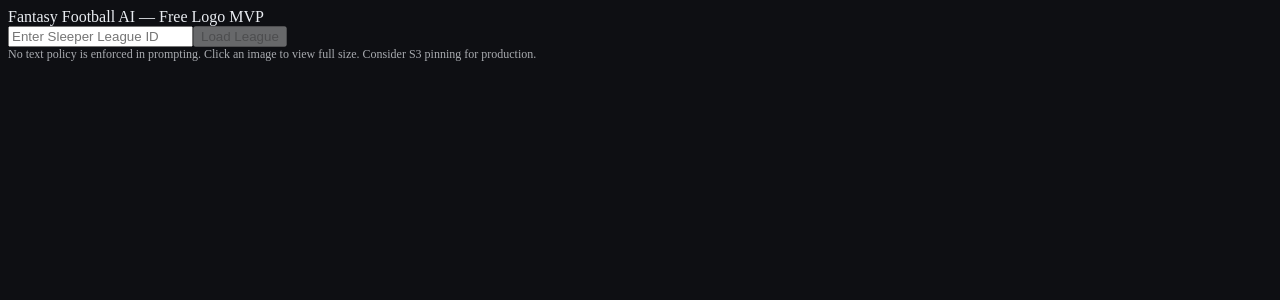
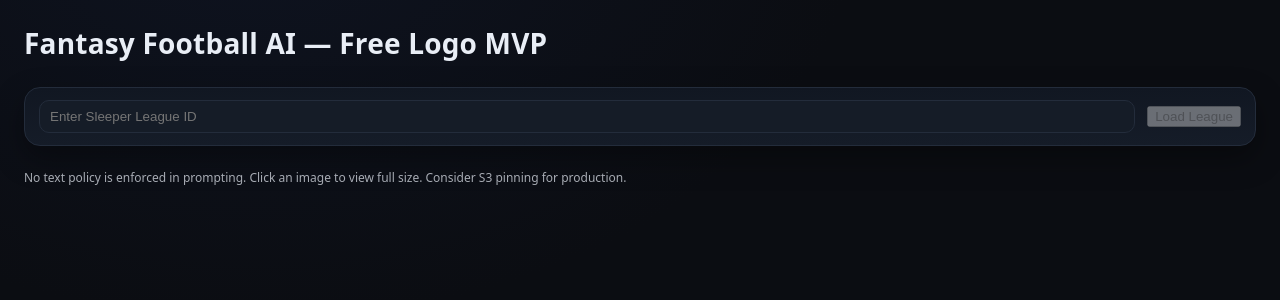
Before and after one commit to nmortimer/Fantasy3, a Next.js app: page / in a window 1280 px wide. Shown: the top 300 px of the page. Built offline with nearby package versions, Linux system fonts and the light colour scheme.

Commit message:
Update globals.css

```diff
--- a/app/globals.css
+++ b/app/globals.css
@@ -1,50 +1,295 @@
-@tailwind base;
-@tailwind components;
-@tailwind utilities;
+/* ============================
+   Fantasy Logos — Global Styles
+   Tight, Sleeper‑style dark UI
+   ============================ */
 
-/* App theme */
-:root {
-  --bg: #0e0f13;
-  --card: #151821;
-  --muted: #8a8fa3;
-  --border: #242838;
-  --accent: #6ee7ff;
+/* --- Reset / base --- */
+*,
+*::before,
+*::after { box-sizing: border-box; }
+
+:root{
+  /* Core palette (AA+ contrast on dark) */
+  --bg:        #0b0d12;
+  --bg-soft:   #0f131b;
+  --surface:   #111722;   /* card top */
+  --surface-2: #151c28;   /* card bottom */
+  --elev:      #0d1220;   /* elevated elements */
+  --border:    #232c3b;
+  --border-2:  #1d2634;
+
+  --text:      #e9eef6;
+  --muted:     #a7b1c3;
+  --muted-2:   #8a94a6;
+
+  --accent:    #5865f2;   /* primary action */
+  --accent-2:  #3b82f6;   /* blue highlight */
+  --success:   #22c55e;
+  --warn:      #f59e0b;
+  --danger:    #ef4444;
+
+  --ring:      #6b7cff;
+  --shadow:    0 12px 30px rgba(0,0,0,.35);
+
+  /* Layout scale */
+  --radius-lg: 16px;
+  --radius-md: 12px;
+  --radius-sm: 10px;
+
+  --gap-xl: 24px;
+  --gap-lg: 16px;
+  --gap-md: 12px;
+  --gap-sm: 8px;
+
+  --preview-size: 360px;  /* logo preview box */
 }
 
-html, body {
-  background: var(--bg);
-  color: #e9ecf1;
+html, body { height: 100%; }
+html { -webkit-text-size-adjust: 100%; }
+body{
+  margin: 0;
+  color: var(--text);
+  background: radial-gradient(1200px 800px at 20% -10%, #0e1320 0%, #0b0d12 50%, #0b0d12 100%);
+  font-family: ui-sans-serif, system-ui, -apple-system, Segoe UI, Roboto, Helvetica, Arial, "Apple Color Emoji","Segoe UI Emoji";
+  line-height: 1.4;
 }
 
-/* Cards */
-.card {
-  @apply rounded-xl border border-[color:var(--border)] bg-[color:var(--card)] shadow-sm;
+/* --- Generic utils --- */
+.hidden { display: none !important; }
+.row { display: flex; gap: var(--gap-md); align-items: center; }
+.col { display: grid; gap: var(--gap-md); }
+.stack-sm { display: grid; gap: var(--gap-sm); }
+.stack-lg { display: grid; gap: var(--gap-lg); }
+.center { display: grid; place-items: center; }
+.divider { height: 1px; background: var(--border); border-radius: 1px; }
+
+/* --- Page shell --- */
+.container{
+  max-width: 1280px;
+  margin: 0 auto;
+  padding: var(--gap-xl);
+  display: grid;
+  gap: var(--gap-xl);
 }
 
-/* Buttons */
-.btn {
-  @apply inline-flex items-center justify-center rounded-md px-3 py-2 text-sm font-medium transition;
-  background: #222738;
-  border: 1px solid #2c3246;
-}
-.btn:hover { background: #2a3044; }
-.btn-primary { background: #2d7cff; border-color:#2d7cff; }
-.btn-primary:hover { background:#1f64d4; }
-
-/* Inputs */
-.input {
-  @apply w-full rounded-md bg-[#0f1220] border border-[color:var(--border)] px-3 py-2 text-sm outline-none;
+.h1{
+  margin: 0;
+  font-size: 28px;
+  font-weight: 800;
+  letter-spacing: .2px;
 }
 
-/* No accidental grayscale anywhere */
-img.logo-img {
-  filter: none !important;
-  -webkit-filter: none !important;
+.subtle { color: var(--muted); }
+
+/* --- Toolbar (league loader, global actions) --- */
+.toolbar{
+  display: flex;
+  gap: var(--gap-md);
+  align-items: center;
+  flex-wrap: wrap;
+  background: linear-gradient(180deg, var(--surface), var(--surface-2));
+  border: 1px solid var(--border);
+  border-radius: var(--radius-lg);
+  padding: 12px 14px;
+  box-shadow: var(--shadow);
+}
+.toolbar input{ min-width: 380px; flex: 1; }
+
+/* --- Grid of team cards --- */
+.cards{
+  display: grid;
+  gap: var(--gap-lg);
+  grid-template-columns: repeat(auto-fill, minmax(560px, 1fr));
 }
 
-/* Subtle grid gap rhythm */
-.grid-gap { gap: 18px; }
+/* --- Card --- */
+.card{
+  background: linear-gradient(180deg, var(--surface), var(--surface-2));
+  border: 1px solid var(--border);
+  border-radius: var(--radius-lg);
+  padding: var(--gap-lg);
+  box-shadow: var(--shadow);
+}
 
-.badge {
-  @apply text-[11px] px-2 py-0.5 rounded-md border border-[color:var(--border)] bg-[#0f1220] text-[color:var(--muted)];
+/* --- Preview (logo box) --- */
+.preview{
+  width: var(--preview-size);
+  height: var(--preview-size);
+  display: grid;
+  place-items: center;
+  background: #0a0f18;
+  border: 1px solid var(--border-2);
+  border-radius: var(--radius-md);
+  overflow: hidden;
 }
+.preview.click{ cursor: zoom-in; }
+.preview img{
+  width: 100%;
+  height: 100%;
+  object-fit: contain;
+  background: #ffffff;          /* ensures bright contrast behind vector marks */
+}
+
+/* --- Editor area (right side of card) --- */
+.editor{
+  display: grid;
+  gap: var(--gap-lg);
+  min-width: 0;
+}
+.editor .title{
+  font-size: 16px;
+  font-weight: 700;
+}
+.editor .owner{
+  color: var(--muted);
+}
+
+/* --- Inputs --- */
+label{
+  font-size: 12px;
+  color: var(--muted);
+}
+
+input, select, textarea{
+  width: 100%;
+  background: #151c27;
+  color: var(--text);
+  border: 1px solid var(--border);
+  border-radius: var(--radius-sm);
+  padding: 8px 10px;
+  outline: none;
+  transition: border-color .15s ease, box-shadow .15s ease;
+}
+input:focus, select:focus, textarea:focus{
+  border-color: var(--ring);
+  box-shadow: 0 0 0 3px rgba(104,116,255,.18);
+}
+
+/* Color input aligned nicely with hex box */
+input[type="color"]{
+  padding: 0;
+  height: 36px;
+  width: 48px;
+  border-radius: 8px;
+  border: 1px solid var(--border);
+  background: transparent;
+}
+
+/* Hex field next to color input */
+.hex{
+  width: 110px;
+}
+
+/* --- Buttons --- */
+.btn{
+  background: #161d29;
+  color: var(--text);
+  border: 1px solid var(--border);
+  border-radius: var(--radius-sm);
+  padding: 8px 12px;
+  font-weight: 700;
+  line-height: 1;
+  cursor: pointer;
+  transition: border-color .15s ease, transform .02s ease;
+}
+.btn:hover{ border-color: var(--accent-2); }
+.btn:active{ transform: translateY(1px); }
+
+.btn-primary{
+  background: linear-gradient(180deg, #5e6bff, #5865f2);
+  border-color: #6b79ff;
+  color: #fff;
+}
+.btn-primary:hover{
+  border-color: #8190ff;
+  filter: brightness(1.03);
+}
+
+.btn-ghost{
+  background: transparent;
+  border-color: var(--border);
+  color: var(--muted);
+}
+.btn-ghost:hover{ color: var(--text); border-color: var(--border-2); }
+
+/* --- Chips / swatches --- */
+.swatch{
+  width: 18px; height: 18px;
+  border-radius: 6px;
+  border: 1px solid #2b3547;
+}
+.chip{
+  display: inline-flex; align-items: center; gap: 6px;
+  padding: 4px 8px; font-size: 12px;
+  border: 1px solid var(--border); border-radius: 999px;
+  color: var(--muted);
+}
+
+/* --- Modal --- */
+.modal{
+  position: fixed; inset: 0; z-index: 1000;
+  display: grid; place-items: center;
+  background: rgba(3, 6, 12, .65);
+  backdrop-filter: saturate(120%) blur(2px);
+}
+.modalInner{
+  max-width: 90vw; max-height: 90vh;
+  background: var(--bg-soft);
+  border: 1px solid var(--border);
+  border-radius: var(--radius-lg);
+  padding: var(--gap-md);
+  box-shadow: var(--shadow);
+}
+
+/* --- Helper blocks --- */
+.section{
+  background: linear-gradient(180deg, var(--surface), var(--surface-2));
+  border: 1px solid var(--border);
+  border-radius: var(--radius-md);
+  padding: var(--gap-md);
+}
+
+/* --- Form rows used by ColorPicker --- */
+.form-row{
+  display: grid;
+  grid-template-columns: 80px 48px 110px auto;
+  gap: var(--gap-sm);
+  align-items: center;
+}
+
+/* --- Footer / small text --- */
+.footer{
+  color: var(--muted-2);
+  font-size: 12px;
+}
+
+/* --- Responsive tweaks --- */
+@media (max-width: 1280px){
+  :root{ --preview-size: 320px; }
+}
+@media (max-width: 980px){
+  .cards{ grid-template-columns: 1fr; }
+  :root{ --preview-size: 300px; }
+}
+@media (max-width: 600px){
+  .toolbar input{ min-width: 0; }
+  :root{ --preview-size: 260px; }
+}
+
+/* --- Subtle animated focus ring for action clusters --- */
+.group:focus-within{
+  box-shadow: 0 0 0 3px rgba(88,101,242,.15);
+  border-radius: var(--radius-md);
+}
+
+/* --- Skeletons (optional for loading states) --- */
+.skel{
+  background: linear-gradient(90deg, rgba(255,255,255,.05), rgba(255,255,255,.08), rgba(255,255,255,.05));
+  background-size: 200% 100%;
+  animation: skel 1.2s ease-in-out infinite;
+  border-radius: 8px;
+}
+@keyframes skel{
+  0%{ background-position: 200% 0; }
+  100%{ background-position: -200% 0; }
+}
```
